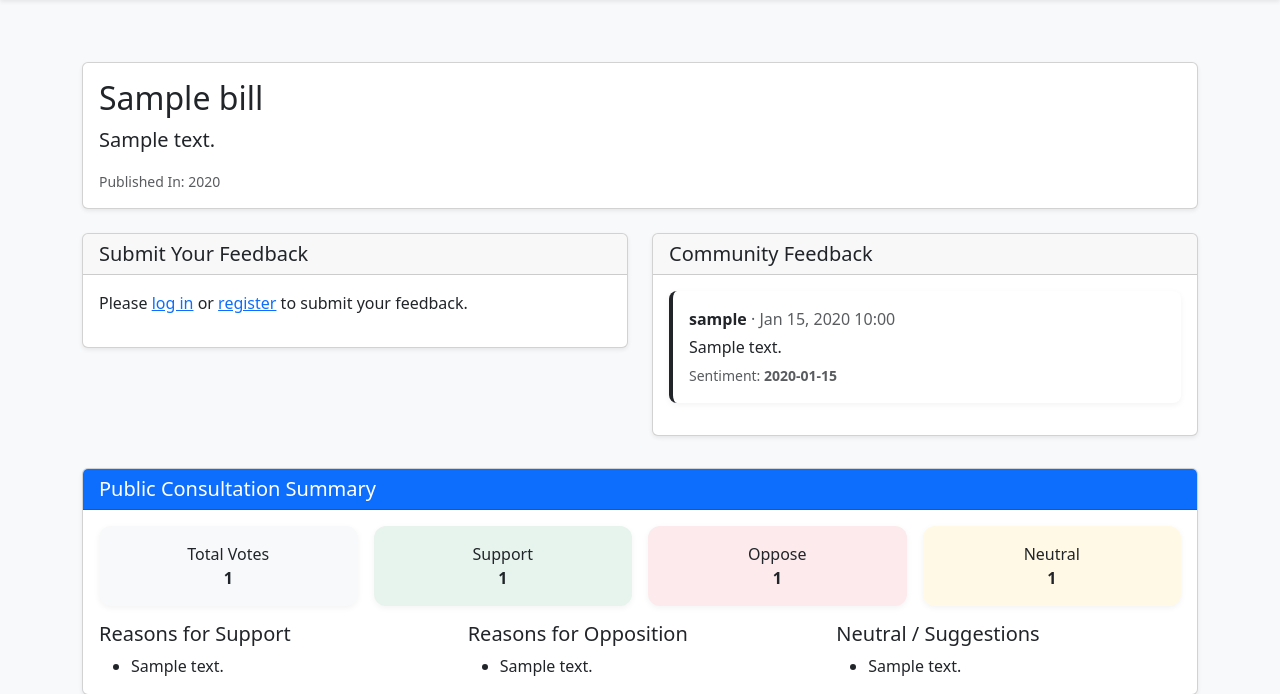
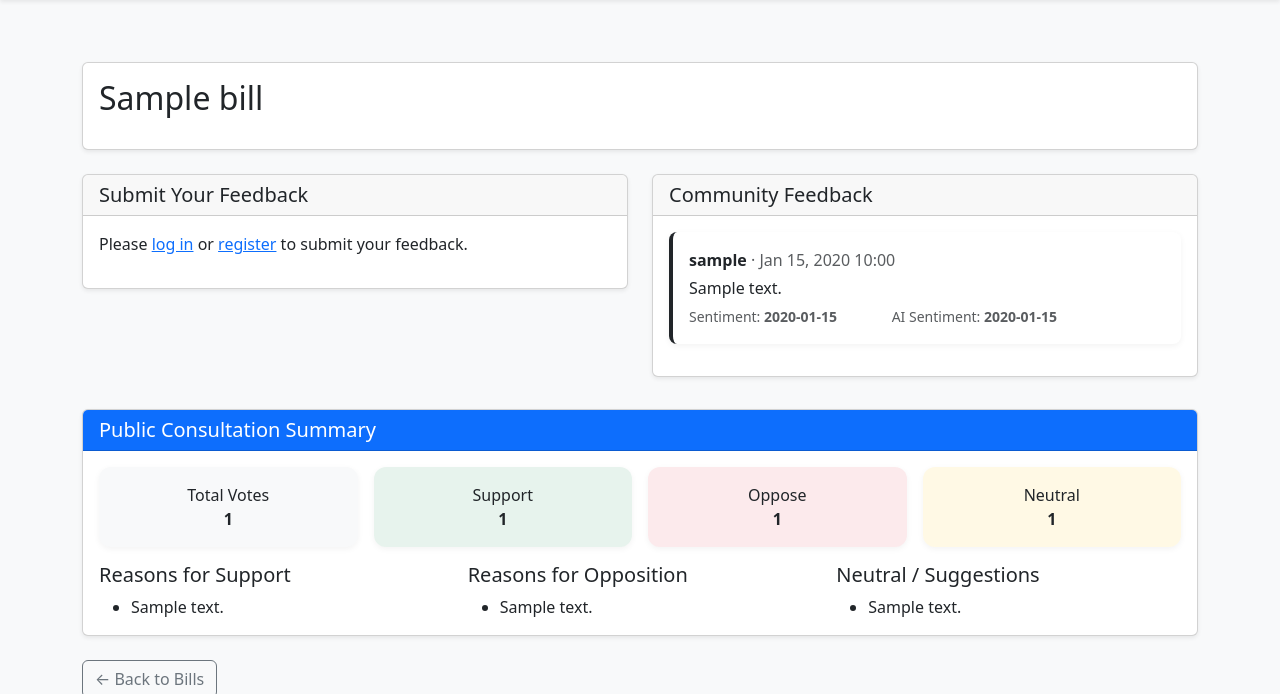
Before and after one commit to Blesson-Tomy/VoX, a Django app: template backend/ada/ada/templates/ada/bill_detail.html in a window 1280 px wide. Shown: the part 56-750 px from the top of the page. Run offline with Django 3.2, Linux system fonts and the light colour scheme; the template is opened without the code that fills it: most values are stand-ins (such as "Sample title", 1, 10 or a date in 2020).

Commit message:
added edits

```diff
--- a/backend/ada/ada/templates/ada/base.html
+++ b/backend/ada/ada/templates/ada/base.html
@@ -6,13 +6,13 @@
     <title>{% block title %}Vox{% endblock %}</title>
     <link href="https://cdn.jsdelivr.net/npm/bootstrap@5.3.0/dist/css/bootstrap.min.css" rel="stylesheet">
     <style>
-        body { padding-top: 70px; } /* Add padding to body to prevent nav overlap */
+        body { padding-top: 70px; }
     </style>
     {% block extra_styles %}{% endblock %}
 </head>
 <body class="bg-light">
 
-<!-- Navbar goes here, so it's on every page -->
+
 <nav class="navbar navbar-expand-lg navbar-dark bg-dark fixed-top shadow-sm">
   <div class="container">
     <a class="navbar-brand" href="{% url 'home' %}">Vox</a>
@@ -44,7 +44,7 @@
   </div>
 </nav>
 
-<!-- This is where the content of each individual page will go -->
+
 <div class="container py-5">
     {% block content %}
     {% endblock %}
--- a/backend/ada/ada/templates/ada/bill_detail.html
+++ b/backend/ada/ada/templates/ada/bill_detail.html
@@ -4,7 +4,7 @@
 
 {% block extra_styles %}
 <style>
-    /* Page-specific styles go here */
+
     .feedback-card { border-left: 4px solid; margin-bottom: 1rem; border-radius: .5rem; box-shadow: 0 2px 6px rgba(0,0,0,.05); }
     .feedback-support { border-color: #198754; }
     .feedback-oppose { border-color: #dc3545; }
@@ -17,17 +17,17 @@
 {% endblock %}
 
 {% block content %}
-    <!-- Bill Details -->
+
     <div class="card shadow-sm mb-4">
         <div class="card-body">
             <h1 class="card-title h2 mb-2">{{ bill.title }}</h1>
-            <p class="card-text lead mb-3">{{ bill.summary }}</p>
-            <div class="text-muted small">Published In: {{ bill.publication_year }}</div>
+            <p class="card-text lead mb-3"></p>
+            <div class="text-muted small"></div>
         </div>
     </div>
 
     <div class="row g-4">
-        <!-- Left Column: Feedback Form -->
+
         <div class="col-md-6">
             <div class="card shadow-sm">
                 <div class="card-header">
@@ -38,7 +38,7 @@
                         {% if has_voted %}
                             <p><strong>Thank you, you have already submitted feedback for this bill.</strong></p>
                         {% else %}
-                            <!-- The Form for users who haven't voted -->
+
                             <form method="post">
                                 {% csrf_token %}
                                 <div class="mb-3">
@@ -71,7 +71,7 @@
             </div>
         </div>
 
-        <!-- Right Column: Community Feedback -->
+
         <div class="col-md-6">
             <div class="card shadow-sm">
                 <div class="card-header">
@@ -87,7 +87,12 @@
                                 </p>
                                 <p class="mb-1">{{ feedback.comment }}</p>
                                 <small class="text-muted">
-                                    Sentiment: <strong>{{ feedback.user_sentiment }}</strong>
+                                    Sentiment: <strong>{{ feedback.user_sentiment }}  &nbsp; &nbsp; &nbsp;&nbsp; &nbsp; &nbsp; &nbsp;&nbsp;    </strong>
+
+                                </small>
+
+                                 <small class="text-muted">
+                                    AI Sentiment: <strong>{{ feedback.ai_sentiment }}</strong>
                                 </small>
                             </div>
                         {% endfor %}
@@ -99,7 +104,7 @@
         </div>
     </div>
 
-    <!-- Public Consultation Summary -->
+
     <div class="report-card">
         <div class="card shadow-sm">
             <div class="card-header bg-primary text-white">
@@ -157,7 +162,7 @@
         </div>
     </div>
 
-    <!-- Back -->
+
     <div class="mt-4">
         <a href="{% url 'home' %}" class="btn btn-outline-secondary">← Back to Bills</a>
     </div>
--- a/backend/ada/ada/templates/registration/register.html
+++ b/backend/ada/ada/templates/registration/register.html
@@ -29,7 +29,6 @@
             <form method="post">
                 {% csrf_token %}
 
-                <!-- Django's UserCreationForm will be rendered here -->
                 {{ form.as_p }}
 
                 <button type="submit" class="btn btn-primary w-100 mt-4">Register</button>
@@ -45,8 +44,7 @@
 </div>
 
 <script>
-    // This script adds the 'form-control' class to all input fields
-    // generated by Django's UserCreationForm for proper Bootstrap styling.
+
     document.addEventListener('DOMContentLoaded', function() {
         const formInputs = document.querySelectorAll('form input[type="text"], form input[type="password"], form input[type="email"]');
         formInputs.forEach(function(input) {
```
Also changed, not shown: backend/ada/ada/models.py (+5 -5 lines), backend/ada/ada/scraper.py (+7 -7 lines), backend/ada/ada/views.py (+11 -14 lines), backend/ada/ada/migrations/0001_initial.py, backend/ada/ada/migrations/0002_remove_feedback_sentiment_feedback_ai_confidence_and_more.py (deleted).
